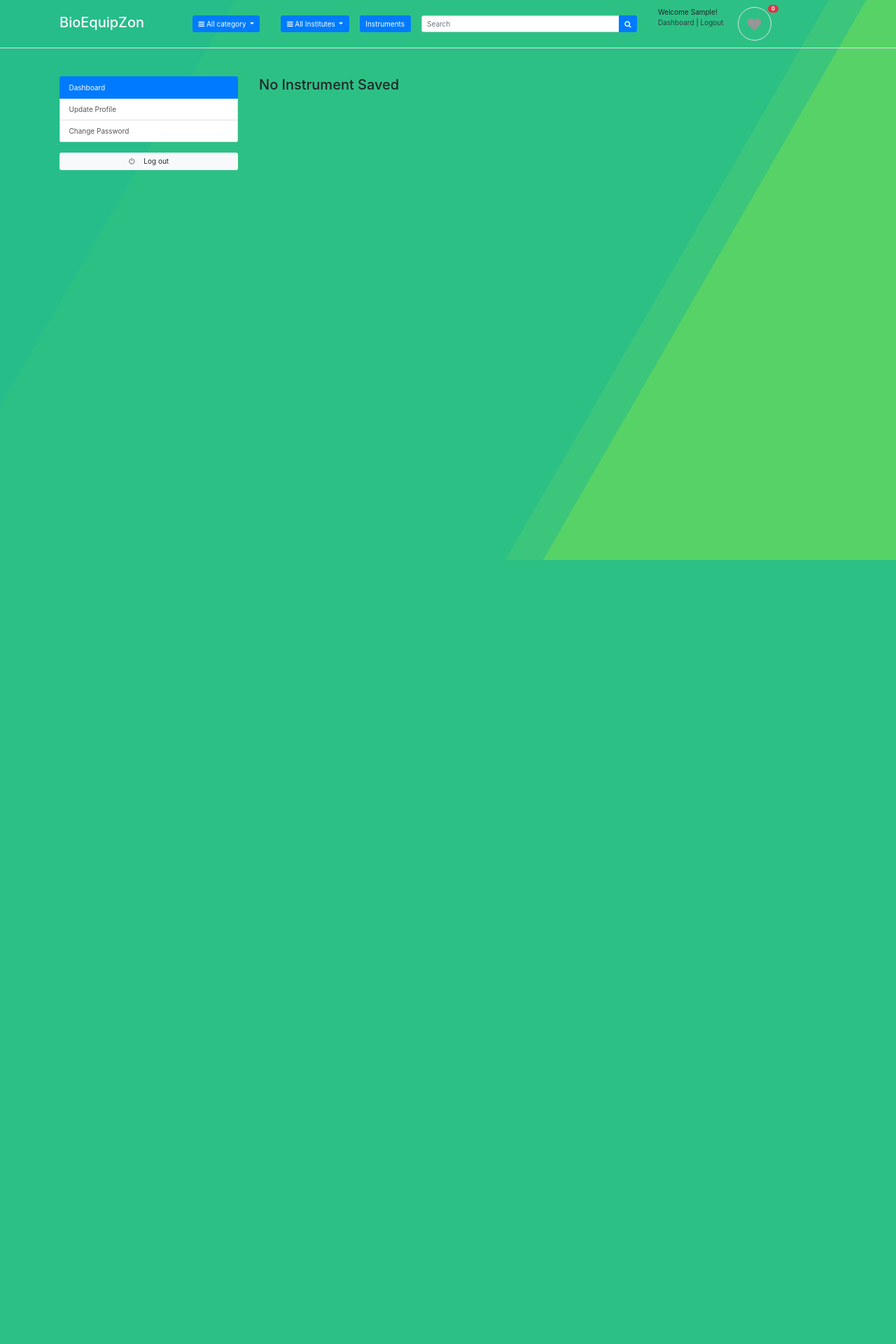
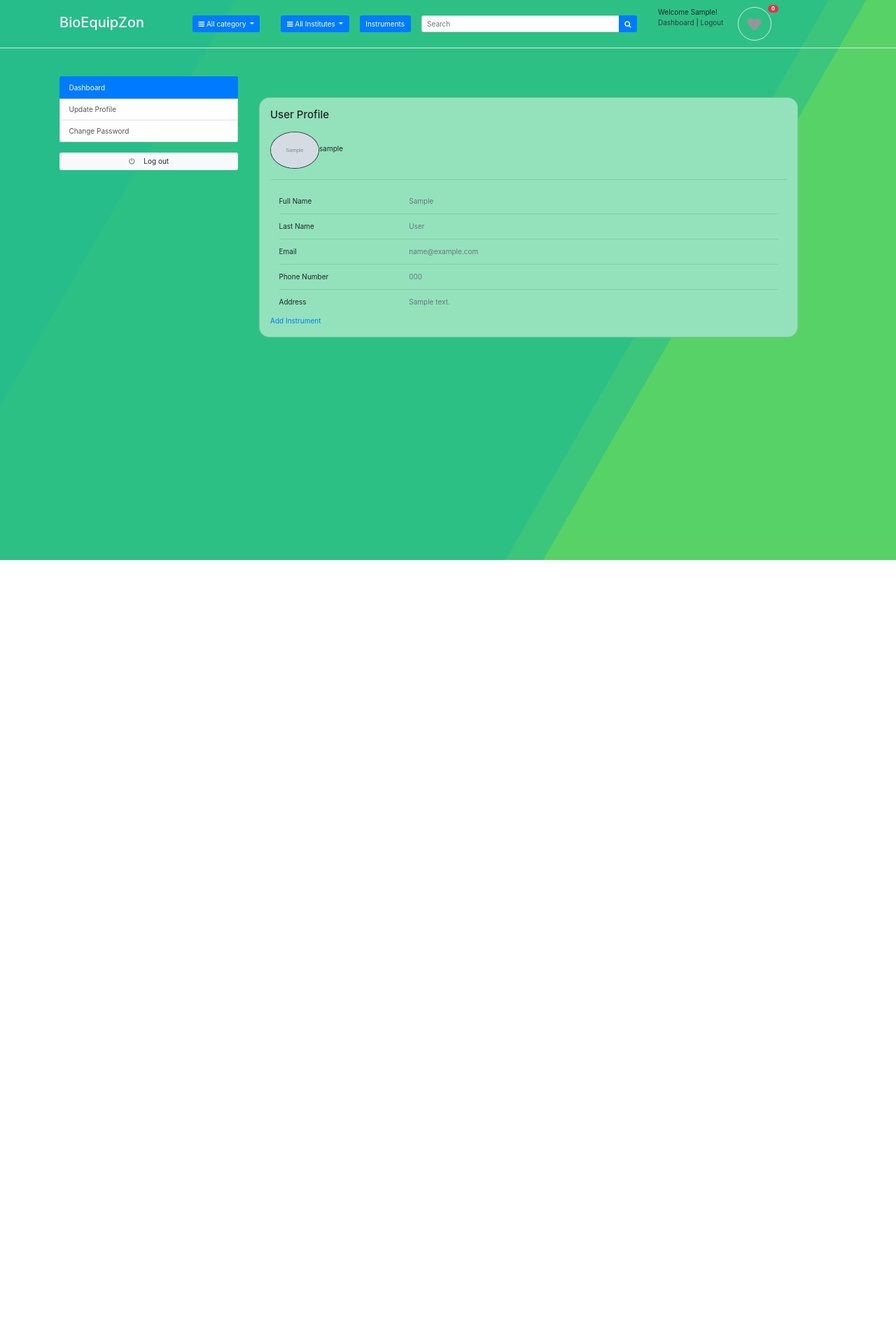
Before and after one commit to FlamedHunter/Biozone, a Django app: page /accounts/ in a window 1280 px wide. Shown: the top 1920 px of the page at 70% size. Before the commit the page ends 800 px from the top, so only its background shows below. Run offline with Django 4.2, Linux system fonts and the light colour scheme; a user stored in the database is signed in; tables that the repository leaves empty hold one stand-in row (values such as "Sample post"); grey boxes marked "Sample" are stand-in pictures; some libraries are stand-ins or nearby versions; some web fonts are replaced.

Commit message:
Profile Update

```diff
--- a/accounts/views.py
+++ b/accounts/views.py
@@ -13,7 +13,7 @@ from django.utils.http import urlsafe_base64_encode, urlsafe_base64_decode
 from django.utils.encoding import force_bytes
 from django.contrib.auth.tokens import default_token_generator
 from django.core.mail import EmailMessage
-from wishlist.models import Wishlist,Wishlist_Item
+from wishlist.models import Wishlist, Wishlist_Item
 from wishlist.views import _wishlist_id
 from django.shortcuts import render, redirect, get_object_or_404
 from django.core.exceptions import ObjectDoesNotExist
@@ -39,6 +39,12 @@ def register(request):
             user.phone_number = phone_number
             user.save()
 
+            # Creating Profile
+            profile = UserProfile()
+            profile.user_id = user.id
+            profile.profile_picture = 'default/default-user.png'
+            profile.save()
+
             # USER ACTIVATION
             current_site = get_current_site(request)
             mail_subject = 'Please activate your account'
@@ -61,15 +67,25 @@ def register(request):
         'form':form,
     }
     return render(request, 'accounts/register.html', context)
-
+# ologin(request,user)
 def login(request):
     if request.method == "POST":
         email = request.POST["email"]
         password = request.POST["password"]
 
         user = auth.authenticate(email=email, password=password)
+
         if user is not None:
-            # ologin(request,user)
+            try:
+                wishlist = Wishlist.objects.get(wishlist_id=_wishlist_id(request))
+                is_wishlist_item_exists = Wishlist_Item.objects.filter(wishlist=wishlist).exists()
+                if is_wishlist_item_exists:
+                    wishlist_items = Wishlist_Item.objects.filter(wishlist=wishlist)
+                    for item in wishlist_items:
+                        item.user=user
+                        item.save()
+            except:
+                pass
             auth.login(request, user)
             messages.success(request, "Logged in Successfully!")
             return redirect('dashboard')
@@ -164,6 +180,7 @@ def resetPassword(request):
 
 @login_required(login_url = 'login')
 def dashboard(request):
+    userprofile = get_object_or_404(UserProfile, user=request.user)
     wishlist_items=[]
     try:
         wishlist = Wishlist.objects.get(wishlist_id = _wishlist_id(request))
@@ -172,9 +189,9 @@ def dashboard(request):
         pass
     context = {
         'wishlist_items' : wishlist_items,
+        'userprofile': userprofile,
     }
     return render(request, 'accounts/dashboard.html', context)
-
 
 @login_required(login_url='login')
 def edit_profile(request):
@@ -196,8 +213,6 @@ def edit_profile(request):
         'userprofile': userprofile,
     }
     return render(request, 'accounts/edit_profile.html', context)
-
-
 
 @login_required(login_url='login')
 def change_password(request):
@@ -221,7 +236,6 @@ def change_password(request):
             messages.error(request, 'Password does not match!')
             return redirect('change_password')
     return render(request, 'accounts/change_password.html')
-
 
 
 def add_instrument(request):
--- a/bioequipzone/urls.py
+++ b/bioequipzone/urls.py
@@ -26,5 +26,6 @@ urlpatterns = [
     path('team', views.team,name='team'),
     path('instrument/', include('instrument.urls')),
     path('wishlist/', include('wishlist.urls')),
+    path('orders/', include('orders.urls')),
     path('accounts/', include('accounts.urls')),
 ] + static(settings.MEDIA_URL, document_root=settings.MEDIA_ROOT)
--- /dev/null
+++ b/orders/urls.py
@@ -0,0 +1,6 @@
+from django.urls import path
+from . import views
+
+urlpatterns = [
+    path('place_order/', views.place_order, name='place_order'),
+]
--- a/templates/accounts/dashboard.html
+++ b/templates/accounts/dashboard.html
@@ -4,7 +4,6 @@
 <div class="bg"></div>
 <div class="bg bg2"></div>
 <div class="bg bg3"></div>
-
 <style>
     .bg {
         animation: slide 3s ease-in-out infinite alternate;
@@ -35,19 +34,110 @@
         }
     }
 </style>
-
 <section class="section-conten padding-y">
 {% include 'includes/alerts.html' %}
     <div class="container">
         <div class="row">
         {% include 'includes/dashboard_sidebar.html' %}
+        <main class="">
+        {% comment %} <section class="card" style="background-color: #eee;"> {% endcomment %}
+            <div class="container py-5" style="height:3000px; width:800px;">
+              <div class="">
+                  <div class="card" style="border-radius: 15px; background-color: #93e2bb;">
+                    <div class="card-body p-4 text-black">
+                      <div>
+                        <h4 class="mb-4">User Profile</h4>
+                        <div class="d-flex justify-content-between">
+                          {% comment %} <p class="small mb-0"><i class="far fa-clock me-2"></i>3 hrs</p>
+                          <p class="fw-bold mb-0">$90</p> {% endcomment %}
+                        </div>
+                      </div>
+                      <div class="d-flex align-items-center mb-4">
+                        <div class="flex-shrink-0">
+                        <img src="{{userprofile.profile_picture.url}}"
+                            alt="Generic placeholder image" class="img-fluid rounded-circle border border-dark border-3"
+                            style="width: 70px;">
+                        </div>
+                        <div class="flex-grow-1 ms-3">
+                          <div class="d-flex flex-row align-items-center mb-2">
+                            <p class="mb-0 me-2">{{userprofile.user.username}}</p>
+                          </div>
+                          {% comment %} <div>
+                            <button type="button" class="btn btn-outline-dark btn-rounded btn-sm"
+                              data-mdb-ripple-color="dark">+ Follow</button>
+                            <button type="button" class="btn btn-outline-dark btn-rounded btn-sm"
+                              data-mdb-ripple-color="dark">See profile</button>
+                            <button type="button" class="btn btn-outline-dark btn-floating btn-sm"
+                              data-mdb-ripple-color="dark"><i class="fas fa-comment"></i></button>
+                          </div> {% endcomment %}
+                        </div>
+                      </div>
+                      <hr>
 
+                      {% comment %} <p class="my-4 pb-1">52 comments</p> {% endcomment %}
+
+                          <div class="card-body" style="border-radius: 15px; background-color: #93e2bb;">
+                            <div class="row">
+                              <div class="col-sm-3">
+                                <p class="mb-0">Full Name</p>
+                              </div>
+                              <div class="col-sm-9">
+                                <p class="text-muted mb-0">{{userprofile.user.first_name}}</p>
+                              </div>
+                            </div>
+                            <hr>
+                            <div class="row">
+                              <div class="col-sm-3">
+                                <p class="mb-0">Last Name</p>
+                              </div>
+                              <div class="col-sm-9">
+                                <p class="text-muted mb-0">{{userprofile.user.last_name}}</p>
+                              </div>
+                            </div>
+                            <hr>
+                            <div class="row">
+                              <div class="col-sm-3">
+                                <p class="mb-0">Email</p>
+                              </div>
+                              <div class="col-sm-9">
+                                <p class="text-muted mb-0">{{userprofile.user.email}}</p>
+                              </div>
+                            </div>
+                            <hr>
+                            <div class="row">
+                              <div class="col-sm-3">
+                                <p class="mb-0">Phone Number</p>
+                              </div>
+                              <div class="col-sm-9">
+                                <p class="text-muted mb-0">{{userprofile.user.phone_number}}</p>
+                              </div>
+                            </div>
+                            <hr>
+                            <div class="row">
+                              <div class="col-sm-3">
+                                <p class="mb-0">Address</p>
+                              </div>
+                              <div class="col-sm-9">
+                                <p class="text-muted mb-0">{{userprofile.address_line}}</p>
+                              </div>
+                            </div>
+                        </div>
+                            <a href="https://forms.gle/gn7rejgZ1k5bd7q89" target="_blank">Add Instrument</a>
+                    </div>
+                  </div>
+                </div>
+              </div>
+            </div>
+        </main>
+        {% comment %} </section> {% endcomment %}
+        {% comment %}
        <main class="col-md-9">
             {% if not  wishlist_items %}
             <h2 class="text=center">No Instrument Saved</h2>
                 <br>
                 <div class="text-center">
                     {% comment %} <a href="{% url 'instrument' %}" class="btn btn-primary"> List of Instruments </a> {% endcomment %}
+                {% comment %}
                 </div>
             {% else %}
             <article class="card">
@@ -83,8 +173,8 @@
             {% endif %}
         </main>
     </div> <!-- row.// -->
-    {% comment %} </div> {% endcomment %}
-
+    </div>
+    {% endcomment %}
 </section>
     <!-- ========================= SECTION CONTENT END// ========================= -->
 
```
Also changed, not shown: orders/admin.py (+18 -1 lines), orders/forms.py (added, +7 -0 lines), orders/models.py (+50 -1 lines), orders/views.py (+47 -2 lines), templates/instrument/checkout.html (+4 -4 lines), wishlist/models.py (+4 -3 lines), orders/migrations/0001_initial.py (added), wishlist/migrations/0002_wishlist_item_user_alter_wishlist_item_wishlist.py (added).
